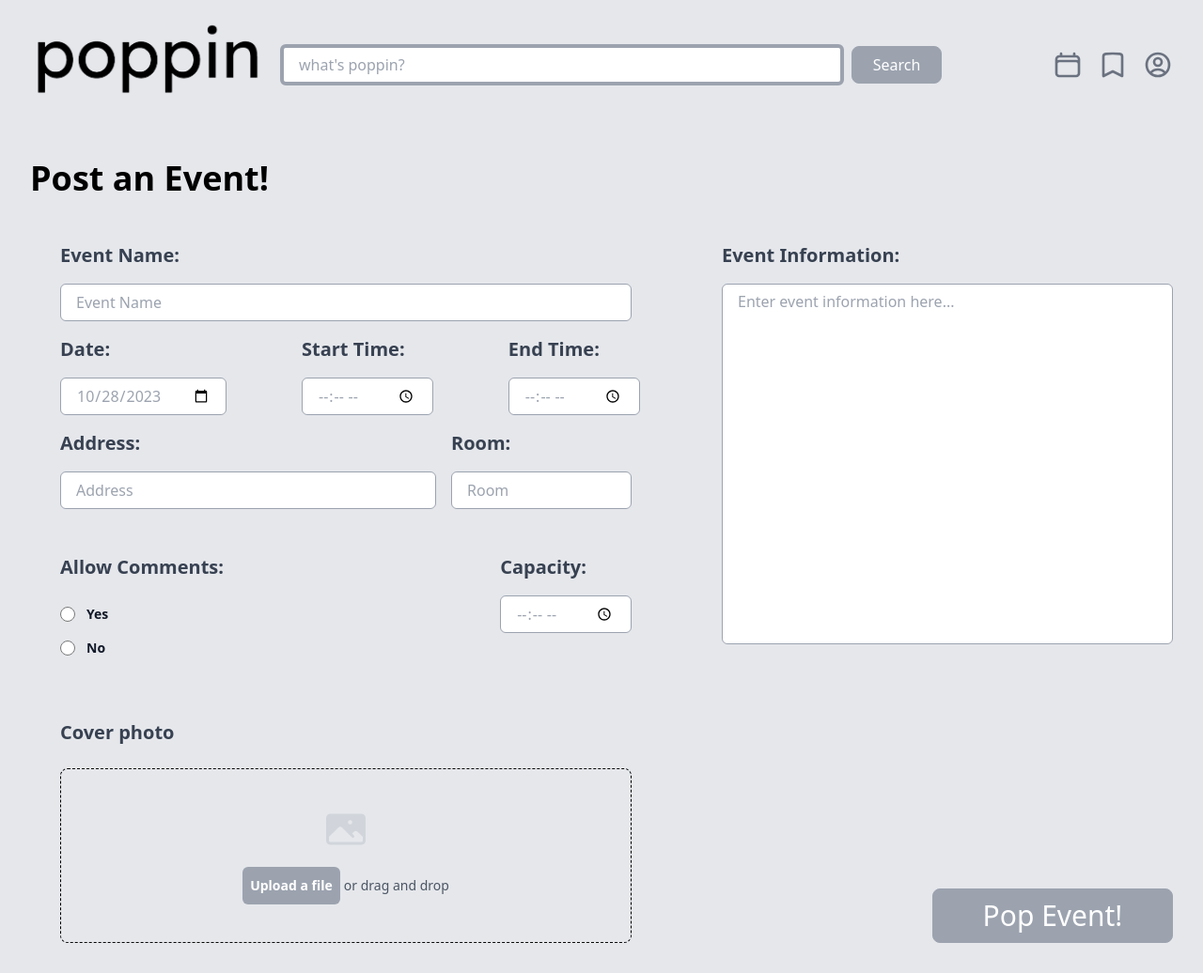
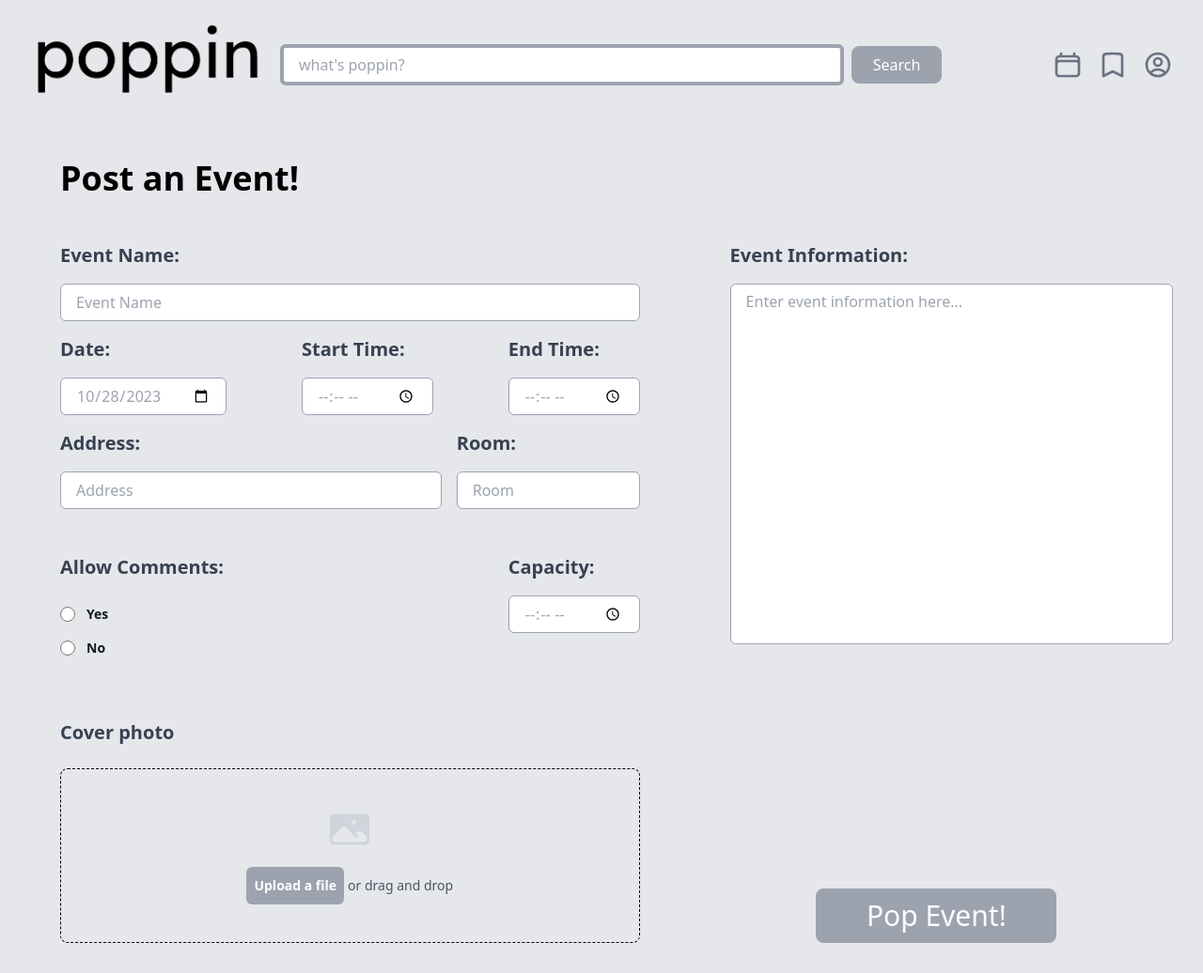
Before and after one commit to ECE444-2023Fall/project-1-web-application-design-group17-jigglies, a Flask app: page /create_event in a window 1280 px wide. Shown: the whole page at 94% size. Run offline with Flask 3, Linux system fonts and the light colour scheme; some libraries are stand-ins or nearby versions.

Commit message:
Adjusted margins and width of forms

```diff
--- a/templates/create_event.html
+++ b/templates/create_event.html
@@ -3,9 +3,9 @@
 {% block title %}Post an Event{% endblock %}
 
 {% block content %}
-  <h2 class="font-lexend font-semibold text-4xl text-black mb-8 p-4 pl-8"> Post an Event!</h2>
+  <h2 class="font-lexend font-semibold text-4xl text-black mb-8 p-4 pl-16"> Post an Event!</h2>
   <form action="/create_event" method="post" class="flex pl-8">
-    <div class="flex flex-col max-w-2xl mr-8">
+    <div class="flex flex-col max-w-3xl flex-1 mr-8">
       <!-- Event Name -->
       <div class="flex flex-col pl-8 pr-8">
         <label for="event_name" class="font-lexend font-semibold text-gray-700 text-xl pb-4">Event Name:</label>
@@ -14,7 +14,7 @@
       </div>
 
       <!-- Date, Start Time, End Time -->
-      <div class="flex flex-row space-x-20 pl-8 pr-8">
+      <div class="flex flex-row space-x-20 pl-8 pr-8 justify-between">
         <!-- Date -->
         <div class="flex flex-col">
           <label for="email" class="font-lexend font-semibold text-gray-700 text-xl pb-4">Date:</label>
@@ -103,13 +103,13 @@
       </div>
     </div>
 
-    <div class="flex flex-col w-full">
+    <div class="flex flex-col flex-1 w-full">
         <div class="flex flex-col w-full pl-8 pr-8">
         <label for="large-text" class="font-lexend font-semibold text-gray-700 text-xl pb-4">Event Information:</label>
         <textarea id="large-text" name="large_text" placeholder="Enter event information here..."
             class="w-full h-96 bg-white border border-gray-400 rounded-md text-gray-400 px-4 py-1.5 resize-none" required></textarea>
         </div>
-        <div class="flex flex-col justify-end items-end h-full pb-8 pr-8">
+        <div class="flex flex-col justify-end items-center h-full pb-8 pr-8">
             <button class="w-64 h-auto text-3xl bg-gray-400 border border-gray-400 rounded-lg flex items-center justify-center text-white font-lexend font-xl font-medium text-base leading-6 hover:bg-indigo-500 transition duration-300 px-4 py-4">Pop Event!</button>
         </div>
   </div>
```
